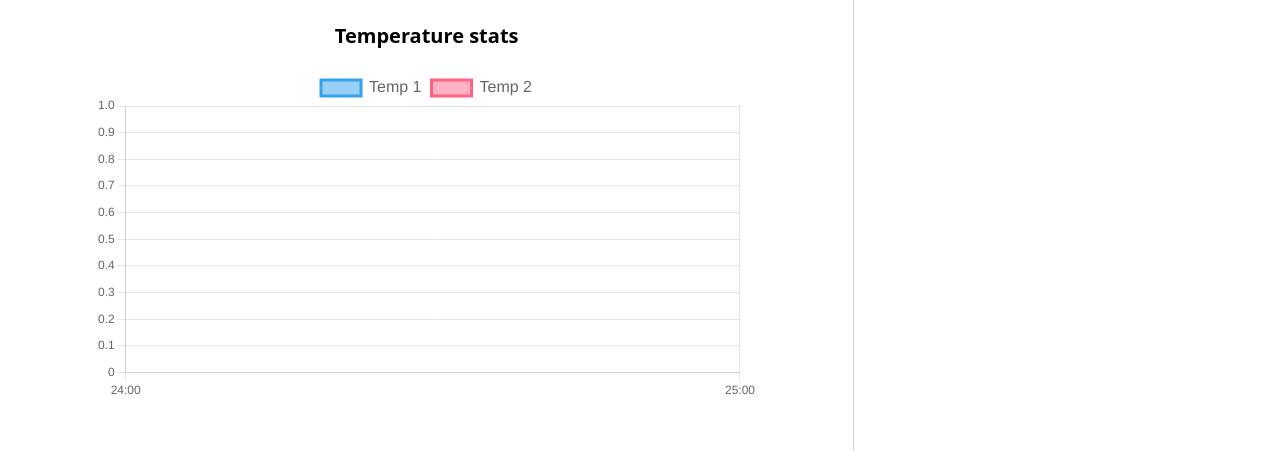
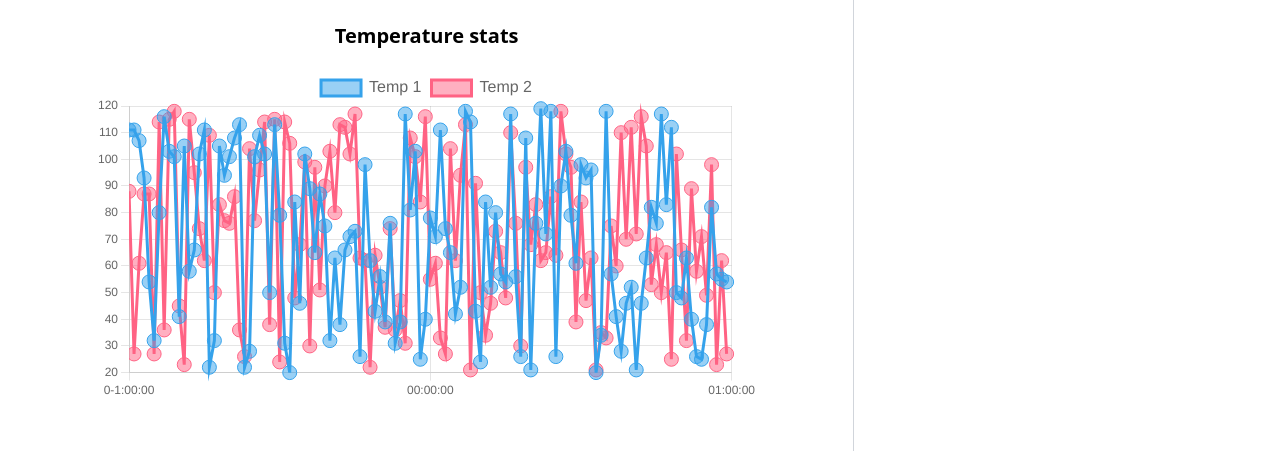
Before and after one commit to smart-brew/frontend, a React (Vite) app: page /history/stats in a window 1280 px wide. Shown: the part 166-617 px from the top of the page. Built offline with nearby package versions, Linux system fonts and the light colour scheme; no server answers.

Commit message:
feature(SB-257): fixed shifted labels on charts

```diff
--- a/src/helpers/BrewingStatusLogGenerator.ts
+++ b/src/helpers/BrewingStatusLogGenerator.ts
@@ -302,7 +302,7 @@ const generateDummyStatusLogData = (numOfLogs: number): StatusLogApi[] => {
           },
         ],
       }),
-      createdAt: minuteInMillis * (i - 1),
+      createdAt: minuteInMillis * i,
     });
   }
 
--- a/src/helpers/TimeHelper.ts
+++ b/src/helpers/TimeHelper.ts
@@ -102,6 +102,25 @@ export default class TimeHelper {
     );
   };
 
+  static msToHHMMSS = (millis: number): string => {
+    // 1- Convert to seconds:
+    let seconds = Math.floor(millis / 1000);
+    // // 2- Extract hours:
+    const hours = Math.floor(seconds / 3600); // 3,600 seconds in 1 hour
+    seconds = seconds % 3600; // seconds remaining after extracting hours
+    // 3- Extract minutes:
+    const minutes = Math.floor(seconds / 60); // 60 seconds in 1 minute
+    // 4- Keep only seconds not extracted to minutes:
+    seconds = seconds % 60;
+    return (
+      (hours < 10 ? '0' + hours : hours) +
+      ':' +
+      (minutes < 10 ? '0' + minutes : minutes) +
+      ':' +
+      (seconds < 10 ? '0' + seconds : seconds)
+    );
+  };
+
   static isTimeMoreThanHour = (millis: number): boolean => {
     return millis / this.MILLIS_HOURS >= 1.0;
   };
--- a/src/pages/HistoryOverviewPage.tsx
+++ b/src/pages/HistoryOverviewPage.tsx
@@ -30,11 +30,13 @@ export const HistoryOverview: React.FC<Props> = ({ brewId }) => {
   }, [brewId]);
 
   return (
+    <div className="h-full">
+      <Menu menus={menus} matchPathnameExact />
+
       <div
         className="h-full overflow-auto pb-2"
         style={{ maxHeight: `calc(100vh - ${MENU_HEIGHT * 2}px)` }}
       >
-      <Menu menus={menus} matchPathnameExact />
         <Route path="/history" exact>
           TODO HEADING <br />
           <RecipePreview recipe={selectedBrew?.recipe ?? null} />
@@ -44,5 +46,6 @@ export const HistoryOverview: React.FC<Props> = ({ brewId }) => {
           <HistoryOverviewStatsPage selectedBrew={selectedBrew} />
         </Route>
       </div>
+    </div>
   );
 };
--- a/src/pages/HistoryOverviewStatsPage.tsx
+++ b/src/pages/HistoryOverviewStatsPage.tsx
@@ -9,6 +9,7 @@ import {
   Title,
   TimeScale,
   Tooltip,
+  ChartOptions,
 } from 'chart.js';
 import { Line } from 'react-chartjs-2';
 import 'chartjs-adapter-date-fns';
@@ -36,7 +37,7 @@ interface Props {
 }
 
 export const HistoryOverviewStatsPage: React.FC<Props> = ({ selectedBrew }) => {
-  // selectedBrew = generateDummyBrewingApi(120);
+  selectedBrew = generateDummyBrewingApi(120);
   const brewStats = selectedBrew?.StatusLogs;
 
   const getBrewingDuration = (
@@ -56,9 +57,7 @@ export const HistoryOverviewStatsPage: React.FC<Props> = ({ selectedBrew }) => {
     getBrewingDuration(selectedBrew?.startedAt, selectedBrew?.finishedAt)
   );
 
-  console.log(isDurationMoreThanHour);
-
-  const options = {
+  const options: ChartOptions<'line'> = {
     responsive: true,
     elements: {
       point: {
@@ -67,10 +66,6 @@ export const HistoryOverviewStatsPage: React.FC<Props> = ({ selectedBrew }) => {
       },
     },
     plugins: {
-      decimation: {
-        enabled: isDurationMoreThanHour,
-        algorithm: 'min-max',
-      },
       legend: {
         position: 'top' as const,
         labels: {
@@ -89,26 +84,48 @@ export const HistoryOverviewStatsPage: React.FC<Props> = ({ selectedBrew }) => {
         bodyFont: {
           size: 20,
         },
+        callbacks: {
+          title: function (context) {
+            let value = context[0].label;
+            if (value.length > 5) {
+              const valueSplit = value.split(':');
+              let seconds =
+                +valueSplit[0] * 60 * 60 + +valueSplit[1] * 60 + +valueSplit[2];
+              seconds -= 3600;
+              value = TimeHelper.msToHHMMSS(seconds * 1000);
+              return value;
+            }
+            return value;
+          },
+        },
       },
     },
     scales: {
       x: {
         min: isDurationMoreThanHour ? '00:00:00' : '00:00',
         type: 'time',
-        adapters: {
-          date: {
-            locale: sk,
-          },
-        },
+        bounds: 'ticks',
         ticks: {
           beginAtZero: true,
           maxTicksLimit: 20,
+          callback: function (value, index, ticks) {
+            if (typeof value === 'string' && value.length > 5) {
+              const valueSplit = value.split(':');
+              let seconds =
+                +valueSplit[0] * 60 * 60 + +valueSplit[1] * 60 + +valueSplit[2];
+              seconds -= 3600;
+              value = TimeHelper.msToHHMMSS(seconds * 1000);
+              return value;
+            }
+            return value;
+          },
         },
         distribution: 'series',
         time: {
+          tooltipFormat: isDurationMoreThanHour ? 'HH:mm:ss' : 'mm:ss',
           unit: isDurationMoreThanHour ? 'hour' : 'minute',
           displayFormats: {
-            hour: 'hh:mm:ss',
+            hour: 'HH:mm:ss',
             minute: 'mm:ss',
           },
         },
```
Lines whose indentation alone changed are shown as unchanged.
